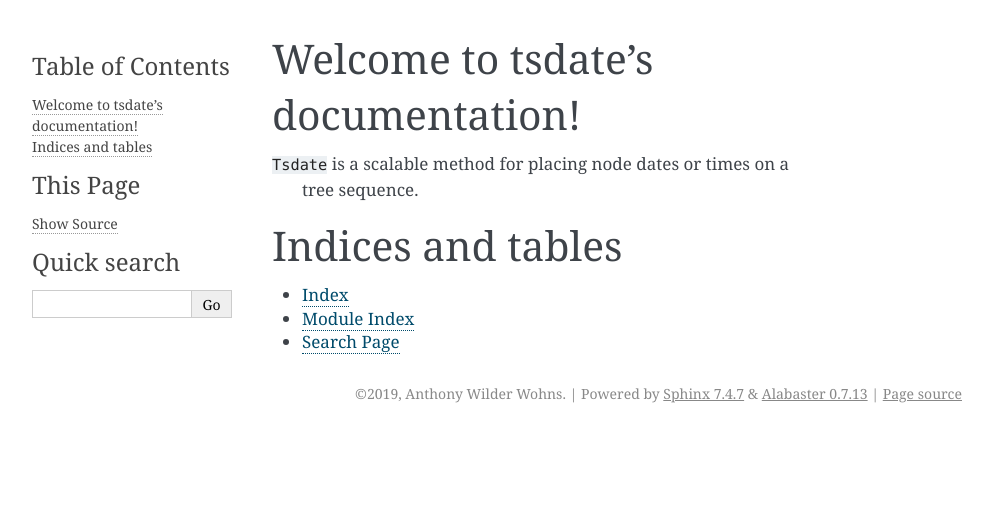
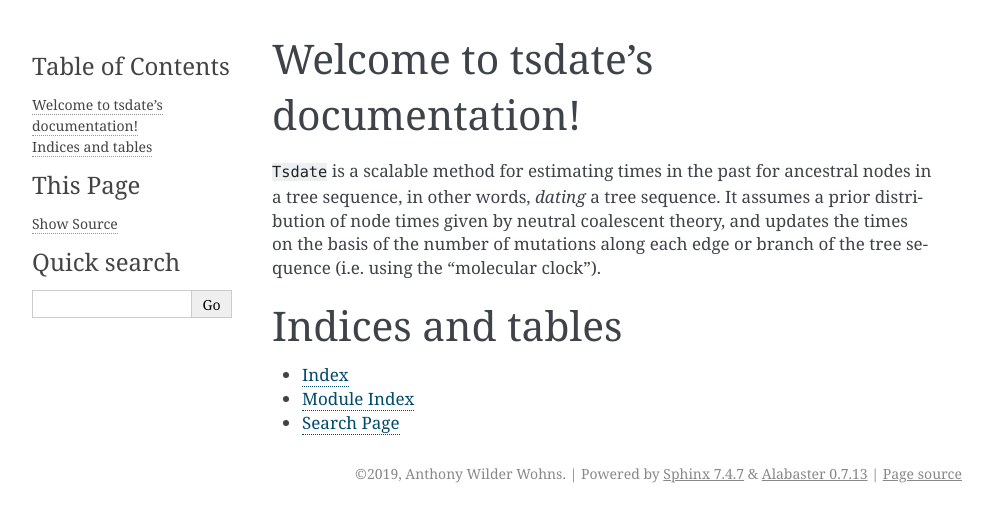
Before and after one commit to tskit-dev/tsdate, a Sphinx documentation site: the page built from docs/index.rst, in a window 1280 px wide. Shown: the top 522 px of the page, without its empty margins (148-1141 px from the left). Built offline with Sphinx 7.4.7, drawn with Linux system fonts in a browser that asks for light colours.

Commit message:
Expand the intro description a little

```diff
--- a/docs/index.rst
+++ b/docs/index.rst
@@ -4,8 +4,11 @@
 Welcome to tsdate's documentation!
 ==================================
 
-``Tsdate`` is a scalable method for placing node dates or times on a
- :ref:`tree sequence <sec_python_api>`.
+``Tsdate`` is a scalable method for estimating times in the past for ancestral
+nodes in a :ref:`tree sequence <sec_python_api>`, in other words, *dating* a
+tree sequence. It assumes a prior distribution of node times given by neutral
+coalescent theory, and updates the times on the basis of the number of mutations
+along each edge or branch of the tree sequence (i.e. using the "molecular clock").
 
 .. toctree::
    :maxdepth: 2
```
